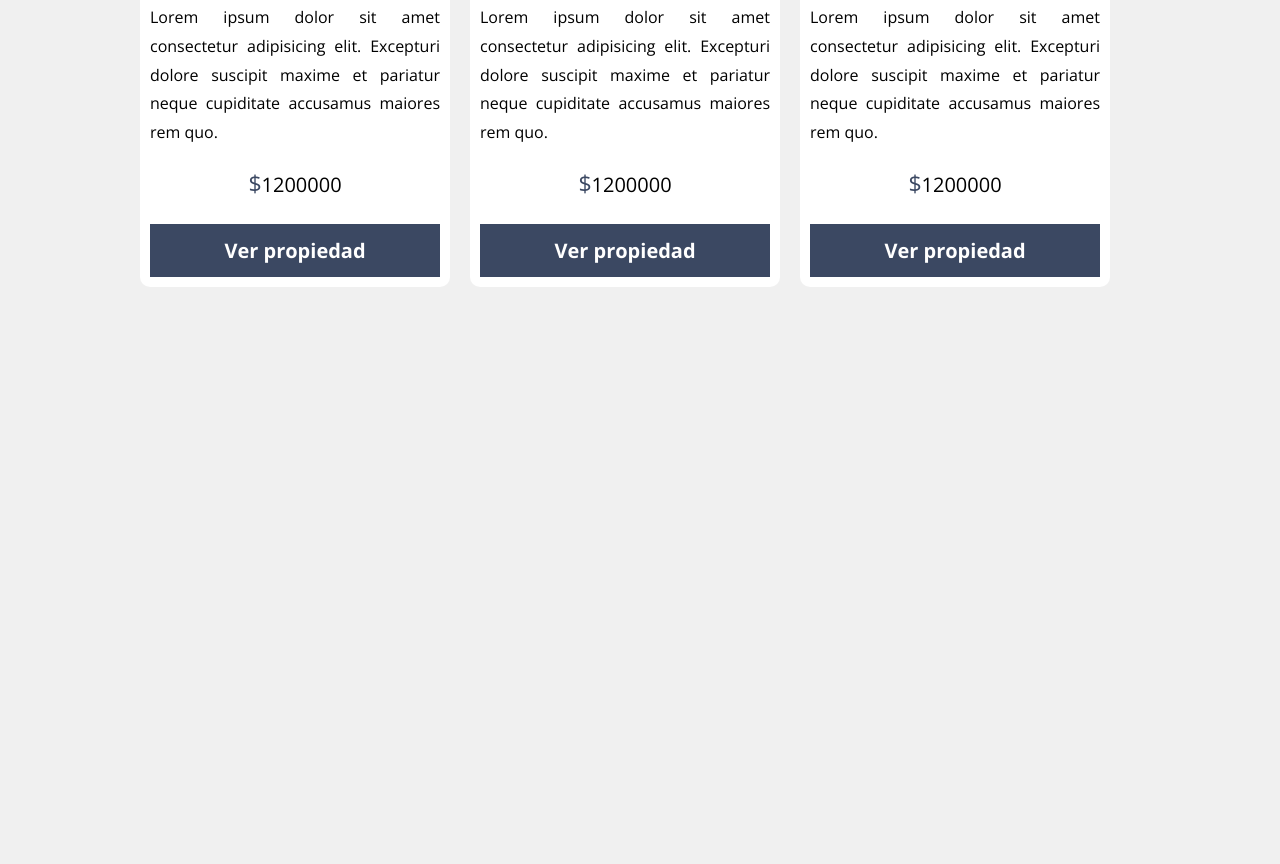
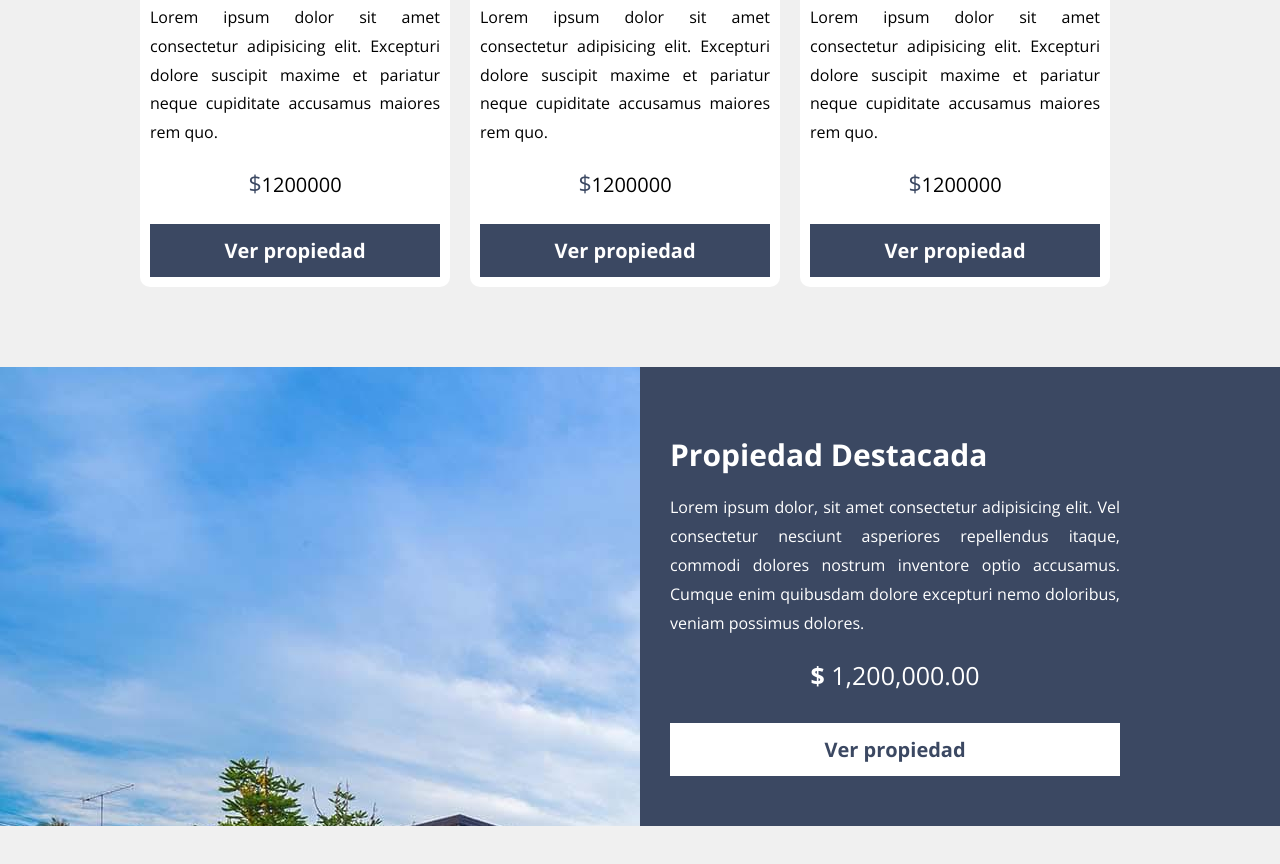
Before and after one commit to LuisVilla12/PR-RealStyle, a website: page index.html in a window 1280 px wide. Shown: the part 1382-2246 px from the top of the page. Before the commit the page ends 1749 px from the top, so only its background shows below. Drawn offline with nearby package versions, Linux system fonts and the light colour scheme.

Commit message:
v01 Destacada

```diff
--- a/index.html
+++ b/index.html
@@ -112,6 +112,18 @@
             </div>
         </div>
     </section>
+    <section class="destacada">
+        <div class="destacada__grid contenedor">
+            <div class="destacada__contenido">
+                <h3 class="destacada__heading">Propiedad Destacada</h3>
+                <p class="destacada__texto">Lorem ipsum dolor, sit amet consectetur adipisicing elit. Vel consectetur nesciunt asperiores repellendus itaque, commodi dolores nostrum inventore optio accusamus. Cumque enim quibusdam dolore excepturi nemo doloribus, veniam possimus
+                    dolores.
+                </p>
+                <p class="destacada__precio">$ <span>1,200,000.00</span> </p>
+                <a href="#" class="destacada__enlace">Ver propiedad</a>
+            </div>
+        </div>
+    </section>
 
     <script src="clases.js"></script>
 </body>
--- /dev/null
+++ b/src/scss/iu/_destacada.scss
@@ -0,0 +1,56 @@
+@use 'base/variables' as v;
+@use 'base/mixins' as m;
+.destacada {
+    padding: 3rem 0;
+    margin-bottom: 5rem;
+    background-image: linear-gradient(to bottom, transparentize(v.$primario, 1) 0%, transparentize(v.$primario, 1) 50%, v.$primario 50%, v.$primario 100%), url(../img/destacada.jpg);
+    @include m.tablet {
+        background-image: linear-gradient(to right, transparentize(v.$primario, 1) 0%, transparentize(v.$primario, 1) 50%, v.$primario 50%, v.$primario 100%), url(../img/destacada.jpg);
+    }
+    &__grid {
+        display: grid;
+        grid-template-rows: repeat(2, 40rem);
+        @include m.telefono {
+            grid-template-rows: repeat(2, 35rem);
+        }
+        @include m.tablet {
+            gap: 2rem;
+            grid-template-rows: unset;
+            grid-template-columns: repeat(2, 1fr);
+        }
+    }
+    &__contenido {
+        grid-row: 2/3;
+        grid-column: 1/2;
+        padding: 2rem;
+        @include m.tablet {
+            grid-row: 1/2;
+            grid-column: 2/3;
+        }
+    }
+    &__heading {
+        text-align: center;
+        color: v.$blanco;
+        @include m.tablet {
+            text-align: left;
+        }
+    }
+    &__texto {
+        color: v.$blanco;
+        text-align: justify;
+    }
+    &__enlace {
+        @include m.boton(v.$blanco, v.$primario);
+        display: block;
+    }
+    &__precio {
+        font-size: 2.5rem;
+        text-align: center;
+        color: v.$blanco;
+        font-weight: bold;
+        span {
+            font-weight: 400;
+        }
+        margin-top: 0;
+    }
+}
--- a/src/scss/iu/_index.scss
+++ b/src/scss/iu/_index.scss
@@ -1,2 +1,3 @@
 @forward 'header';
 @forward 'propiedad';
+@forward 'destacada';
```
Also changed, not shown: build/css/app.css, 1 other file.
